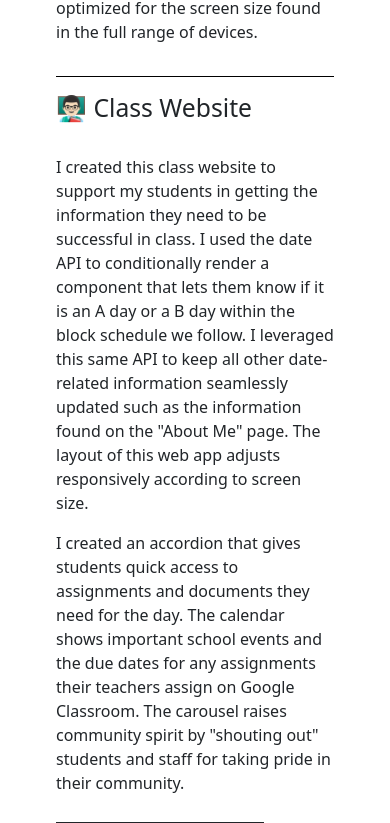
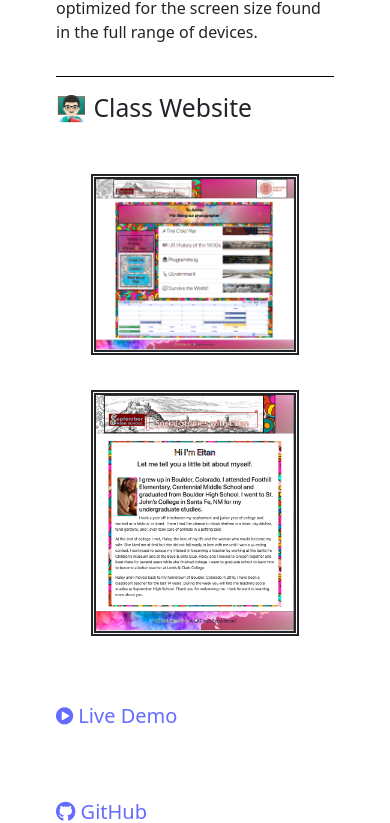
Before and after one commit to eitanfire/Portfolio, a React (Vite) app: page / in a window 390 px wide. Shown: the part 1660-2483 px from the top of the page. Built offline with nearby package versions, Linux system fonts and the light colour scheme.

Commit message:
reverse layout of screenshots and project links for classroom website section

```diff
--- a/src/App.css
+++ b/src/App.css
@@ -20,11 +20,7 @@
   border: thick double;
 }
 
-.screenshots-xs-sm {
-
-}
-
-.screenshots-md {
+.screenshots-md-lg {
   margin-top: .7rem;
   height: auto;
   width: 20rem;
--- a/src/components/Projects.jsx
+++ b/src/components/Projects.jsx
@@ -23,7 +23,6 @@ const Projects = () => {
           <br></br>
           <div className="project-links d-md-none d-lg-block">
             <a
-              // className="btn btn-social-icon btn-github"
               href="https://github.com/eitanfire/legendary-quest.git"
               target="_blank"
               rel="noreferrer"
@@ -32,9 +31,7 @@ const Projects = () => {
             </a>
           </div>
         </Col>
-        <Col
-        // className="vstack"
-        >
+        <Col>
           <Col
             className="col col-12
         hstack"
@@ -51,7 +48,6 @@ const Projects = () => {
             <br></br>
             <div className="project-links-md d-none d-md-block d-lg-none">
               <a
-                // className="btn btn-social-icon btn-github"
                 href="https://github.com/eitanfire/legendary-quest.git"
                 target="_blank"
                 rel="noreferrer"
@@ -80,7 +76,7 @@ const Projects = () => {
           <Col className="hstack">
             <Col className="d-none d-md-block d-xl-none">
               <img
-                className="screenshots-md"
+                className="screenshots-md-lg"
                 src={TLLight}
                 alt="Teach League screenshot"
               ></img>
@@ -88,15 +84,13 @@ const Projects = () => {
             <br></br>
             <Col className="d-none d-md-block d-xl-none">
               <img
-                className="screenshots-md"
+                className="screenshots-md-lg"
                 src={TL}
                 alt="Teach League screenshot"
               ></img>
             </Col>
           </Col>
         </Col>
-        {/* </Row>
-      <Row> */}
         <Col className="description col col-12 col-xl-8">
           <p>
             As a teacher with 14 years of experience, I am eager to offer
@@ -125,8 +119,134 @@ const Projects = () => {
       </Row>
       <h2 className="title">👨🏻‍🏫 Class Website</h2>
       <Row className="mb-3">
+        <Col className="description col d-none d-xl-block col-xl-8">
+          <p>
+            I created this class website to support my students in getting the
+            information they need to be successful in class. I used the date API
+            to conditionally render a component that lets them know if it is an
+            A day or a B day within the block schedule we follow. I leveraged
+            this same API to keep all other date-related information seamlessly
+            updated such as the information found on the "About Me" page. The
+            layout of this web app adjusts responsively according to screen
+            size.
+          </p>
+          <Col className="col">
+            <p>
+              I created an accordion that gives students quick access to
+              assignments and documents they need for the day. The calendar
+              shows important school events and the due dates for any
+              assignments their teachers assign on Google Classroom. The
+              carousel raises community spirit by "shouting out" students and
+              staff for taking pride in their community.
+            </p>
+          </Col>
+        </Col>
+        <Col className="col col-12 col-xl hstack">
+          <div className="project-links-md d-none d-md-block d-lg-none">
+            <a
+              href="https://teach-league.web.app/"
+              target="_blank"
+              rel="noreferrer"
+            >
+              <i className="fa fa-circle-play"></i> Live Demo
+            </a>
+          </div>
+          <br></br>
+          <div className="project-links-md d-none d-md-block d-lg-none">
+            <a
+              href="https://github.com/eitanfire/legendary-quest.git"
+              target="_blank"
+              rel="noreferrer"
+            >
+              <i className="fa fa-github"></i> GitHub
+            </a>
+          </div>
+        </Col>
+        <Col>
+          <Col className="screenshot-container col d-md-none d-xl-block">
+            <Col>
+              <img
+                className="screenshots"
+                src={Class}
+                alt="Teach League screenshot"
+              ></img>
+            </Col>
+            <br></br>
+            <Col>
+              <img
+                className="screenshots"
+                src={About}
+                alt="Teach League screenshot"
+              ></img>
+            </Col>
+          </Col>
+          <Col className="hstack">
+            <Col className="d-none d-md-block d-xl-none">
+              <img
+                className="screenshots-md-lg"
+                src={Class}
+                alt="Teach League screenshot"
+              ></img>
+            </Col>
+            <br></br>
+            <Col className="d-none d-md-block d-xl-none">
+              <img
+                className="screenshots-md-lg"
+                src={About}
+                alt="Teach League screenshot"
+              ></img>
+            </Col>
+          </Col>
+        </Col>
+        <Col className="col">
+          <div className="project-links d-md-none d-lg-block">
+            <a
+              href="https://teach-league.web.app/"
+              target="_blank"
+              rel="noreferrer"
+            >
+              <i className="fa fa-circle-play"></i> Live Demo
+            </a>
+          </div>
+          <br></br>
+          <div className="project-links d-md-none d-lg-block">
+            <a
+              href="https://github.com/eitanfire/legendary-quest.git"
+              target="_blank"
+              rel="noreferrer"
+            >
+              <i className="fa fa-github"></i> GitHub
+            </a>
+          </div>
+        </Col>
+
+        <Col className="description col col-12 d-xl-none">
+          <p>
+            I created this class website to support my students in getting the
+            information they need to be successful in class. I used the date API
+            to conditionally render a component that lets them know if it is an
+            A day or a B day within the block schedule we follow. I leveraged
+            this same API to keep all other date-related information seamlessly
+            updated such as the information found on the "About Me" page. The
+            layout of this web app adjusts responsively according to screen
+            size.
+          </p>
+          <Col className="col">
+            <p>
+              I created an accordion that gives students quick access to
+              assignments and documents they need for the day. The calendar
+              shows important school events and the due dates for any
+              assignments their teachers assign on Google Classroom. The
+              carousel raises community spirit by "shouting out" students and
+              staff for taking pride in their community.
+            </p>
+          </Col>
+        </Col>
+      </Row>
+
+      {/* <h2 className="title">👨🏻‍🏫 Class Website</h2>
+      <Row className="mb-3">
         <Col
-        // className="vstack"
         >
           <Col className="description col col-12 col-xl-8">
             <p>
@@ -149,8 +269,6 @@ const Projects = () => {
             </p>
           </Col>
           <Col
-            className="col col-12
-        hstack"
           >
             <Col className="screenshot-container col d-md-none d-xl-block col-xl-2">
               <Col>
@@ -172,7 +290,7 @@ const Projects = () => {
             <Col className="hstack">
               <Col className="d-none d-md-block d-xl-none">
                 <img
-                  className="screenshots-md"
+                  className="screenshots-md-lg"
                   src={Class}
                   alt="Teach League screenshot"
                 ></img>
@@ -180,7 +298,7 @@ const Projects = () => {
               <br></br>
               <Col className="d-none d-md-block d-xl-none">
                 <img
-                  className="screenshots-md"
+                  className="screenshots-md-lg"
                   src={About}
                   alt="Teach League screenshot"
                 ></img>
@@ -198,7 +316,6 @@ const Projects = () => {
             <br></br>
             <div className="project-links-md d-none d-md-block d-lg-none">
               <a
-                // className="btn btn-social-icon btn-github"
                 href="https://github.com/eitanfire/legendary-quest.git"
                 target="_blank"
                 rel="noreferrer"
@@ -221,7 +338,6 @@ const Projects = () => {
           <br></br>
           <div className="project-links d-md-none d-lg-block">
             <a
-              // className="btn btn-social-icon btn-github"
               href="https://github.com/eitanfire/legendary-quest.git"
               target="_blank"
               rel="noreferrer"
@@ -246,7 +362,6 @@ const Projects = () => {
           <br></br>
           <div className="project-links-md d-none d-md-block d-lg-none">
             <a
-              // className="btn btn-social-icon btn-github"
               href="https://github.com/eitanfire/legendary-quest.git"
               target="_blank"
               rel="noreferrer"
@@ -255,7 +370,7 @@ const Projects = () => {
             </a>
           </div>
         </Col>
-      </Row>
+      </Row> */}
       <h2 className="title">👻 Costume Contest Scoreboard</h2>
       <Row className="mb-3">
         <Col className="col">
@@ -320,7 +435,7 @@ const Projects = () => {
           <Col className="hstack">
             <Col className="d-none d-md-block d-xl-none">
               <img
-                className="screenshots-md"
+                className="screenshots-md-lg"
                 src={Leaderboard}
                 alt="Teach League screenshot"
               ></img>
```
